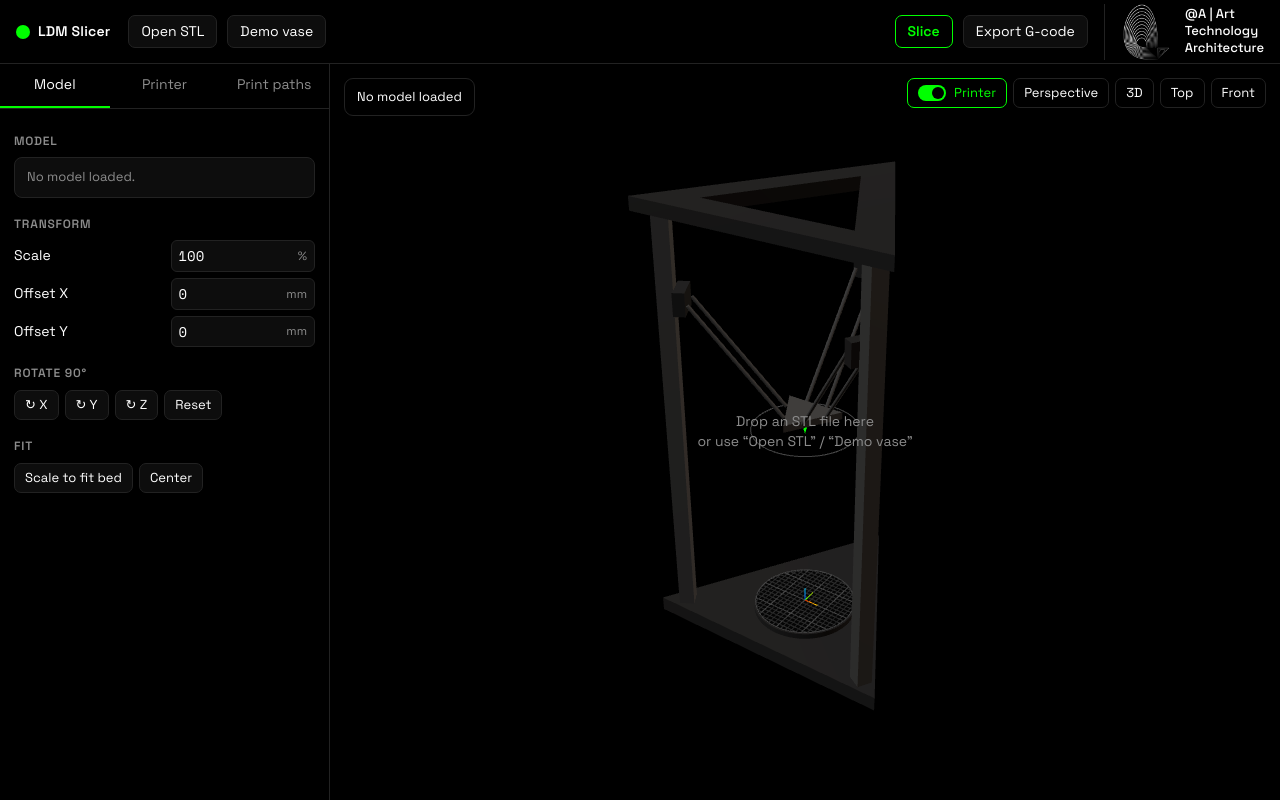
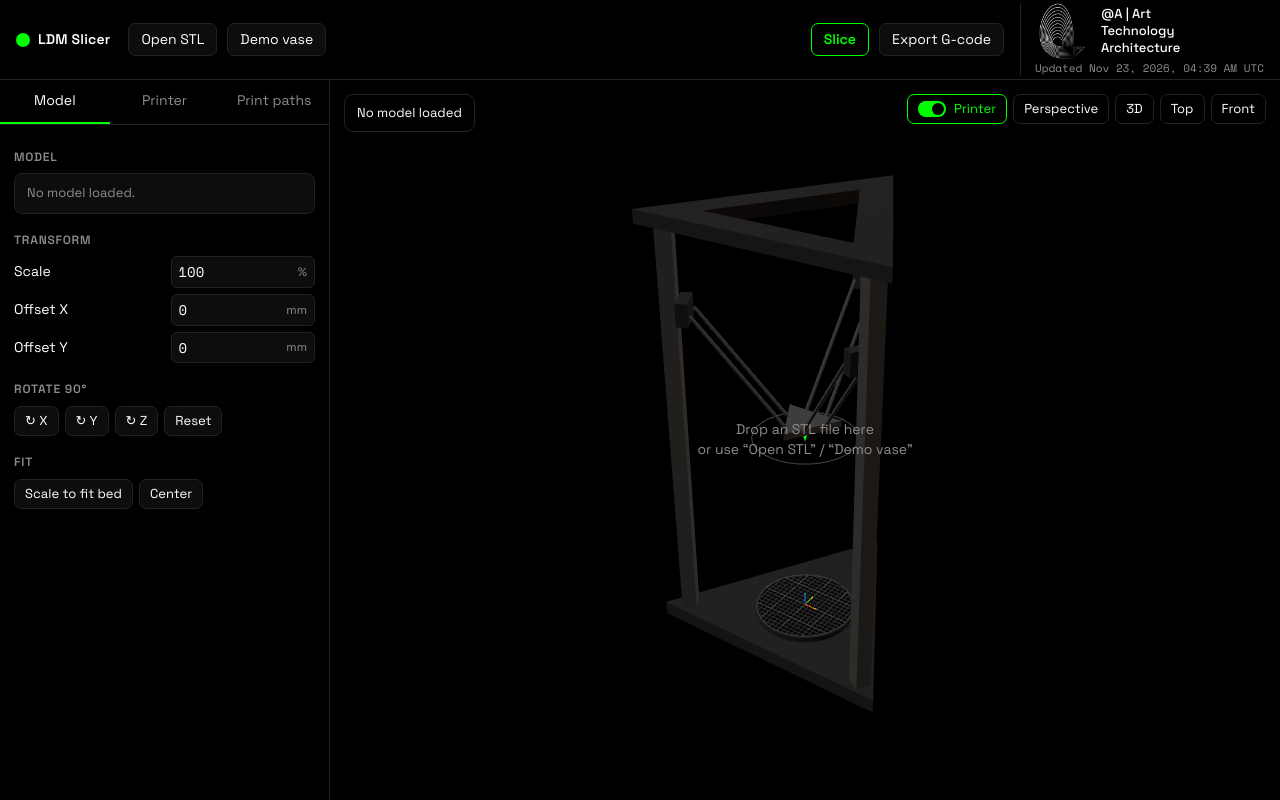
Before and after one commit to anqua/LDM-slicer, a plain HTML site: page index.html in a window 1280 px wide. Drawn offline with nearby package versions, Linux system fonts and the light colour scheme; no server answers; animation ran at ten frames a second.

Commit message:
Header: show when the slicer was last updated under the lab logo
Reads the latest commit time from GitHub (cached 10 min), falls back to the page's Last-Modified.

Co-Authored-By: Claude Sonnet 5.5 <noreply@anthropic.com>

```diff
--- a/css/layout.css
+++ b/css/layout.css
@@ -4,7 +4,7 @@ html,body{margin:0;height:100%;background:var(--bg);color:var(--text);font:14px/
 button,select,input,textarea{font:inherit;color:inherit}
 input[type=number],textarea,.mono{font-family:var(--font-mono)}
 
-:root{--header-h:64px}
+:root{--header-h:80px}                     /* room for the logo and the update line under it */
 header{height:var(--header-h);display:flex;align-items:center;gap:10px;padding:0 16px;
   border-bottom:1px solid var(--line);background:var(--panel)}
 .brand{font-weight:650;letter-spacing:.2px;display:flex;align-items:center;gap:8px;margin-right:8px}
@@ -13,10 +13,15 @@ header{height:var(--header-h);display:flex;align-items:center;gap:10px;padding:0
 
 /* Lab attribution (@A), right end of the header. Same lockup and type as the @A website footer
    (.footer-group-name: Space Grotesk 500, line-height 1.3, white, left-aligned). */
-.lab{display:flex;align-items:center;gap:10px;margin-left:6px;padding-left:14px;border-left:1px solid var(--line);
+.lab-block{display:flex;flex-direction:column;align-items:flex-start;gap:3px;margin-left:6px;padding-left:14px;
+  border-left:1px solid var(--line)}
+.lab{display:flex;align-items:center;gap:10px;
   color:#fff;text-decoration:none;font-family:"Space Grotesk",system-ui,sans-serif;font-weight:500;
   font-size:13px;line-height:1.3;text-align:left}
 .lab img{width:56px;height:56px;display:block}
+/* When the slicer was last updated, under the logo. */
+.updated{font-size:11px;line-height:1.2;color:var(--muted);font-family:var(--font-mono);white-space:nowrap}
+.updated[hidden]{display:none}
 
 .app{--side-w:330px;position:relative;display:grid;grid-template-columns:var(--side-w) 1fr;
   height:calc(100% - var(--header-h))}
@@ -47,12 +52,13 @@ main{position:relative;overflow:hidden}
   color:var(--muted);text-align:center}
 
 @media (max-width:760px){
+  :root{--header-h:64px}
   .app{grid-template-columns:1fr;grid-template-rows:55% 45%}
   main{order:-1} aside{border-right:0;border-top:1px solid var(--line)}
   header{padding:0 12px;gap:6px;overflow-x:auto;scrollbar-width:none} .brand span{display:none}
   header .spacer{display:none}
-  .lab span{display:none}
-  .lab{padding-left:8px;flex-shrink:0}
+  .lab span,.updated{display:none}
+  .lab-block{padding-left:8px;flex-shrink:0}
   .lab img{width:44px;height:44px}
   .viewbtns{top:auto;bottom:14px}
   .slicebar{bottom:56px;left:8px;right:8px}
--- a/index.html
+++ b/index.html
@@ -27,11 +27,15 @@
   <button class="btn primary" id="slice" disabled title="Load a model first">Slice</button>
   <button class="btn" id="export" disabled title="Slice first">Export G-code</button>
   <!-- Lockup matches the @A website footer: logo + "@A | Art / Technology / Architecture", Space Grotesk 500 -->
-  <a class="lab" href="https://anqua.github.io/at-a/" target="_blank" rel="noopener"
-     title="@A | Art, Technology, Architecture">
-    <img src="assets/logo-ata-192.png" alt="@A logo" width="56" height="56">
-    <span>@A | Art<br>Technology<br>Architecture</span>
-  </a>
+  <div class="lab-block">
+    <a class="lab" href="https://anqua.github.io/at-a/" target="_blank" rel="noopener"
+       title="@A | Art, Technology, Architecture">
+      <img src="assets/logo-ata-192.png" alt="@A logo" width="56" height="56">
+      <span>@A | Art<br>Technology<br>Architecture</span>
+    </a>
+    <!-- Filled in by src/ui/version-stamp.js: time of the latest commit on GitHub -->
+    <div class="updated" id="updated" hidden></div>
+  </div>
 </header>
 
 <div class="app">
--- a/src/main.js
+++ b/src/main.js
@@ -17,6 +17,7 @@ import { layerHeights, sliceMesh } from './slicer/slice.js';
 import { buildToolpaths } from './slicer/paths.js';
 import { toGcode } from './slicer/gcode.js';
 import { initSidebarResize } from './ui/sidebar-resize.js';
+import { initVersionStamp } from './ui/version-stamp.js';
 
 const { scene, rig, onFrame } = createViewer(document.getElementById('view'));
 const bed = createBed(scene);
@@ -193,6 +194,7 @@ initPanels({
 
 initViewControls(rig, frameView);
 initSidebarResize();
+initVersionStamp();                    // async; does not block anything
 initFileInput(openFile);
 document.getElementById('demo').addEventListener('click', () => openModel(demoVaseGeometry(), 'demo-vase.stl'));
 rig.onProjectionChange(kind => { S.projection = kind; save(); });
--- /dev/null
+++ b/src/ui/version-stamp.js
@@ -0,0 +1,57 @@
+// "Updated <date, time>" under the lab logo: when the latest change to the slicer was published.
+//
+// The site is static (no build step to stamp a date into), so the page asks GitHub for the newest commit
+// on the main branch and shows its time in the viewer's own time zone. The answer is cached for 10 minutes
+// so reloading doesn't use up GitHub's anonymous rate limit (60 requests an hour per address). If GitHub
+// can't be reached, it falls back to the Last-Modified time of this page; if that is unknown too, nothing
+// is shown rather than a wrong time.
+const REPO = 'anqua/LDM-slicer';
+const BRANCH = 'main';
+const CACHE_KEY = 'ldm.latestCommit.v1';
+const CACHE_MS = 10 * 60 * 1000;
+
+const format = d => new Intl.DateTimeFormat(undefined, {
+  day: 'numeric', month: 'short', year: 'numeric', hour: '2-digit', minute: '2-digit', timeZoneName: 'short',
+}).format(d);
+
+function readCache() {
+  try {
+    const c = JSON.parse(localStorage.getItem(CACHE_KEY) || 'null');
+    return c && Date.now() - c.fetchedAt < CACHE_MS ? c : null;
+  } catch { return null; }
+}
+const writeCache = c => { try { localStorage.setItem(CACHE_KEY, JSON.stringify({ ...c, fetchedAt: Date.now() })); } catch { /* storage unavailable */ } };
+
+async function latestCommit() {
+  const cached = readCache();
+  if (cached) return cached;
+  const r = await fetch(`https://api.github.com/repos/${REPO}/commits/${BRANCH}`, {
+    headers: { Accept: 'application/vnd.github+json' },
+  });
+  if (!r.ok) throw new Error('GitHub answered ' + r.status);
+  const j = await r.json();
+  const c = { iso: j.commit.committer.date, sha: j.sha.slice(0, 7), source: 'latest commit on GitHub' };
+  writeCache(c);
+  return c;
+}
+
+/** Last-Modified of this page as served (GitHub Pages sets it to the time of the deploy). */
+async function pageLastModified() {
+  const r = await fetch(location.pathname, { method: 'HEAD', cache: 'no-cache' });
+  const h = r.headers.get('last-modified');
+  const d = h && new Date(h);
+  return d && !isNaN(d) ? { iso: d.toISOString(), sha: '', source: 'page last modified' } : null;
+}
+
+export async function initVersionStamp() {
+  const el = document.getElementById('updated');
+  if (!el) return;
+  let info = null;
+  try { info = await latestCommit(); } catch { /* offline or rate limited: try the fallback */ }
+  if (!info) { try { info = await pageLastModified(); } catch { /* nothing to show */ } }
+  const d = info && new Date(info.iso);
+  if (!d || isNaN(d)) return;                                    // stays hidden
+  el.textContent = 'Updated ' + format(d);
+  el.title = `${info.source}${info.sha ? ' (' + info.sha + ')' : ''} · ${d.toISOString()}`;
+  el.hidden = false;
+}
```
Also changed, not shown: 1 other file.
